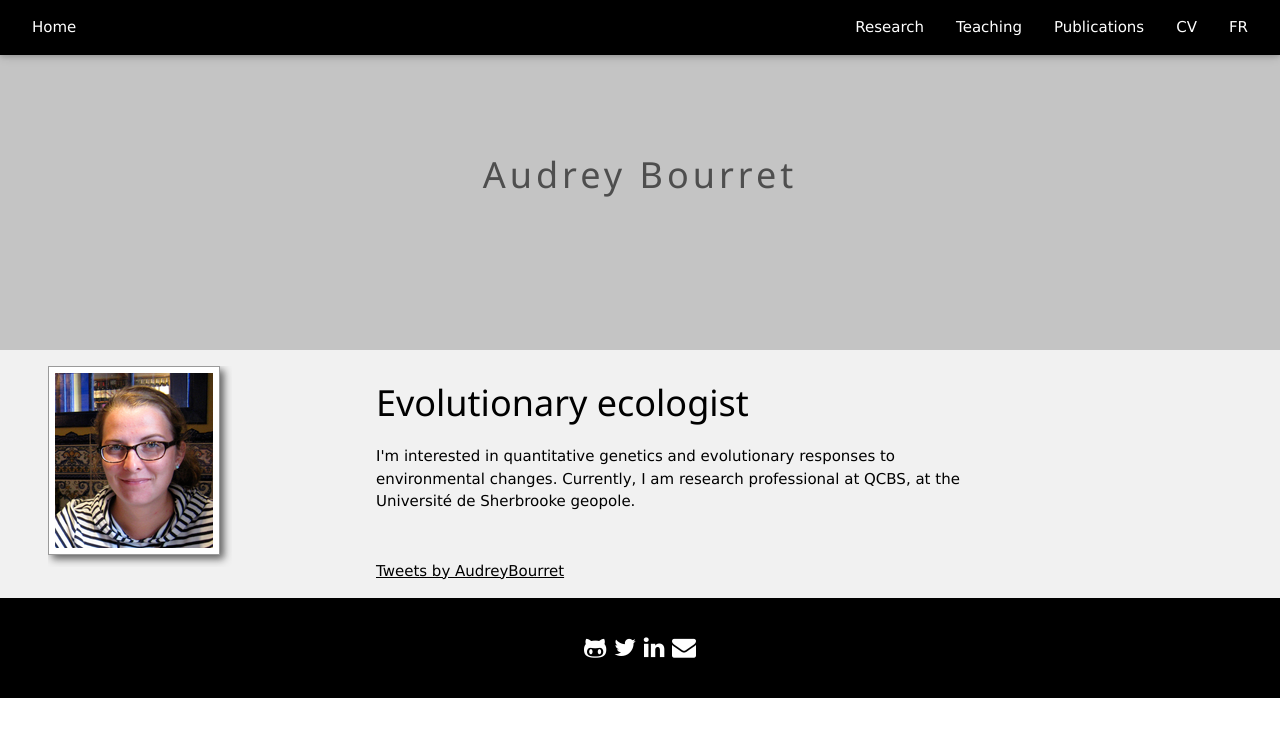
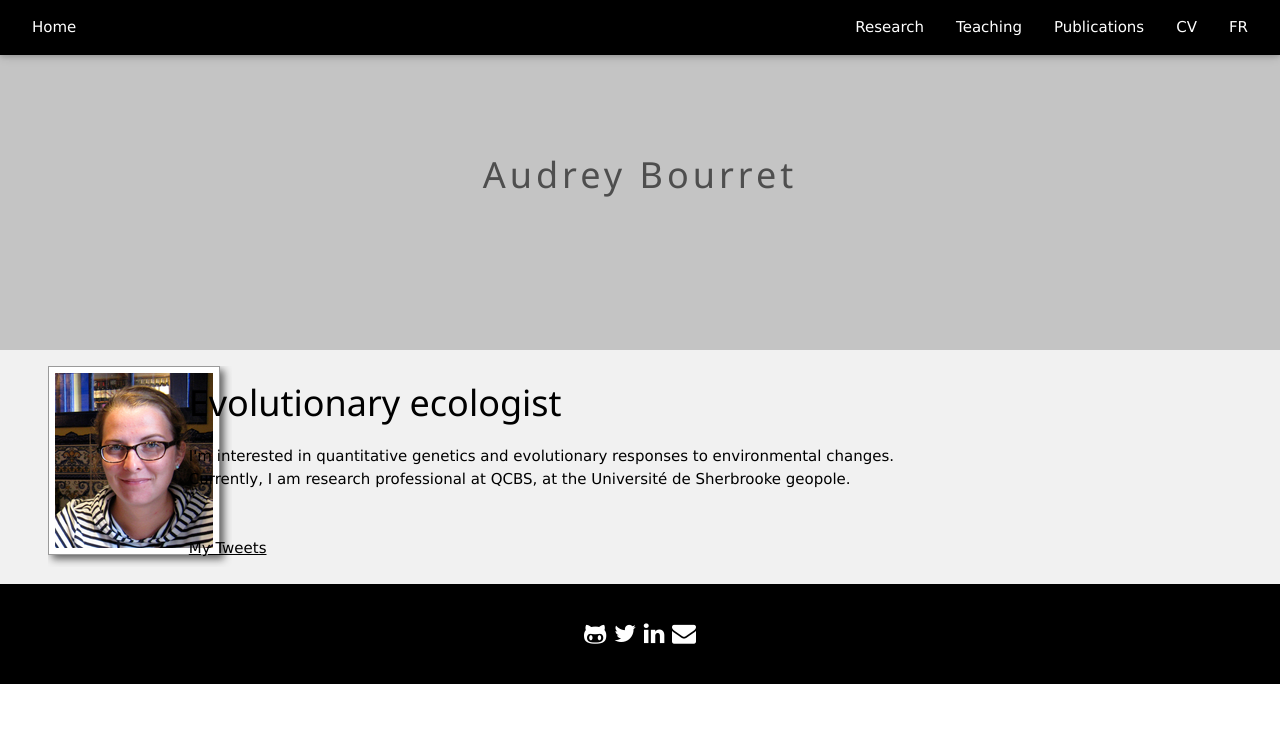
Before and after one commit to biodray/biodray.github.io, a Jekyll site: the page built from index.html, in a window 1280 px wide. Shown: the top 737 px of the page. Built offline with Jekyll 4.4.1, drawn with Linux system fonts in a browser that asks for light colours; comment, search, counter and statistics services are not loaded.

Commit message:
Update home page

```diff
--- a/index.html
+++ b/index.html
@@ -6,17 +6,17 @@ title: Audrey Bourret
 <div class="w3-container w3-light-gray">
     <div class="w3-row">
 
-    	<div class="w3-col w3-container w3-margin" style="width:25%">
+    	<div class="w3-col w3-container w3-margin" style="width:10%">
      		<img src="https://biodray.github.io/assets/img/Myself.png" alt="Myself">
     	</div>
 
-    	<div class="w3-col w3-container w3-padding-16" style="width:50%">
+    	<div class="w3-col w3-container w3-padding-16" style="width:65%">
       		<h1> Evolutionary ecologist </h1>
   			<p> I'm interested in quantitative genetics and evolutionary responses to environmental changes. Currently, I am research professional at QCBS, at the Université de Sherbrooke geopole.</p>
   		</div>
 
     	<div class="w3-col w3-container w3-padding-16" style="width:25%">
-     		<a class="twitter-timeline" height = 800 href="https://twitter.com/AudreyBourret?ref_src=twsrc%5Etfw">Tweets by AudreyBourret</a> <script async src="https://platform.twitter.com/widgets.js" charset="utf-8"></script>
+     		<a class="twitter-timeline" height = 800 href="https://twitter.com/AudreyBourret?ref_src=twsrc%5Etfw">My Tweets</a> <script async src="https://platform.twitter.com/widgets.js" charset="utf-8"></script>
     	</div>
 
 	</div>
```
Also changed, not shown: 1 other file.
